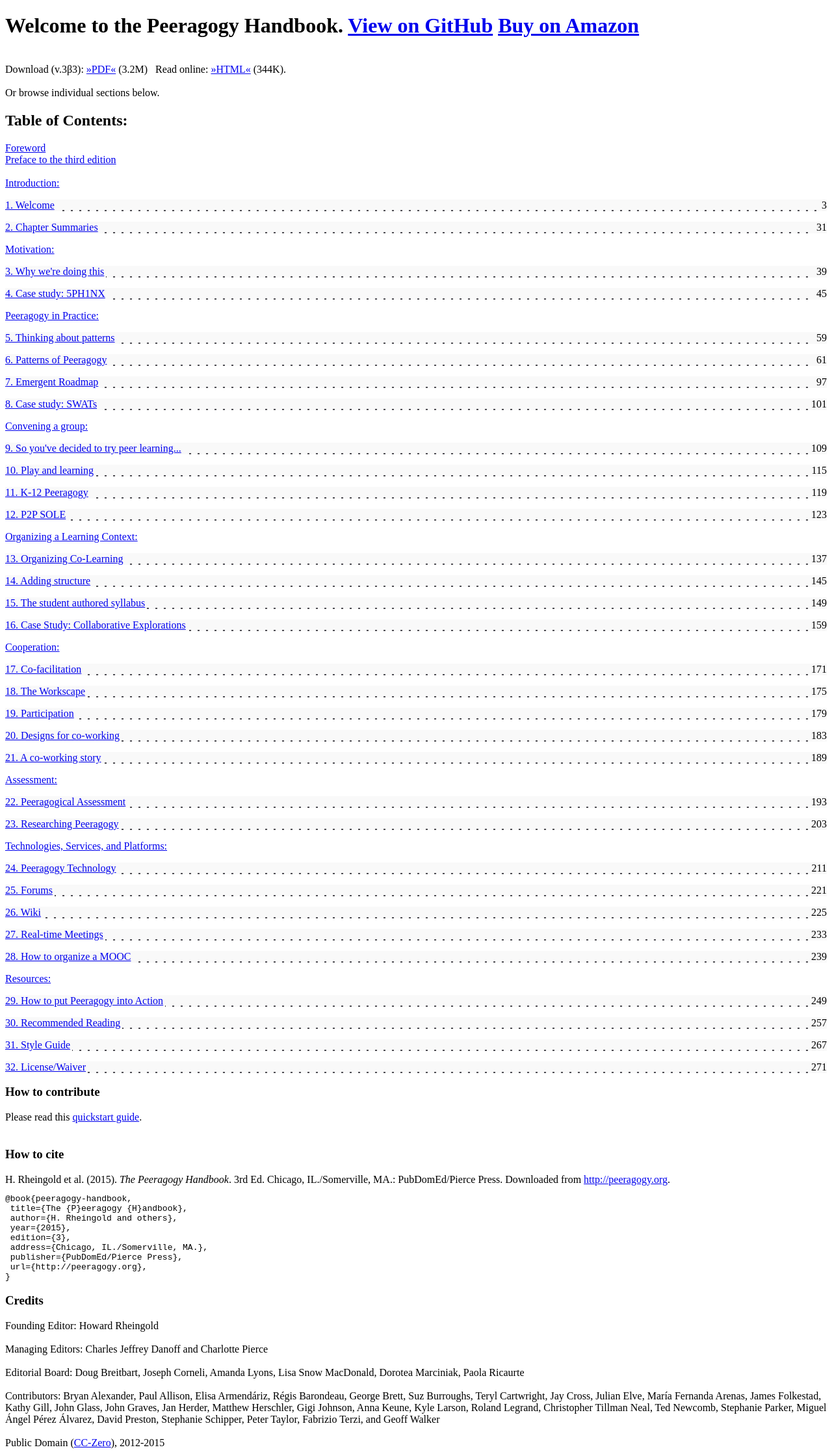
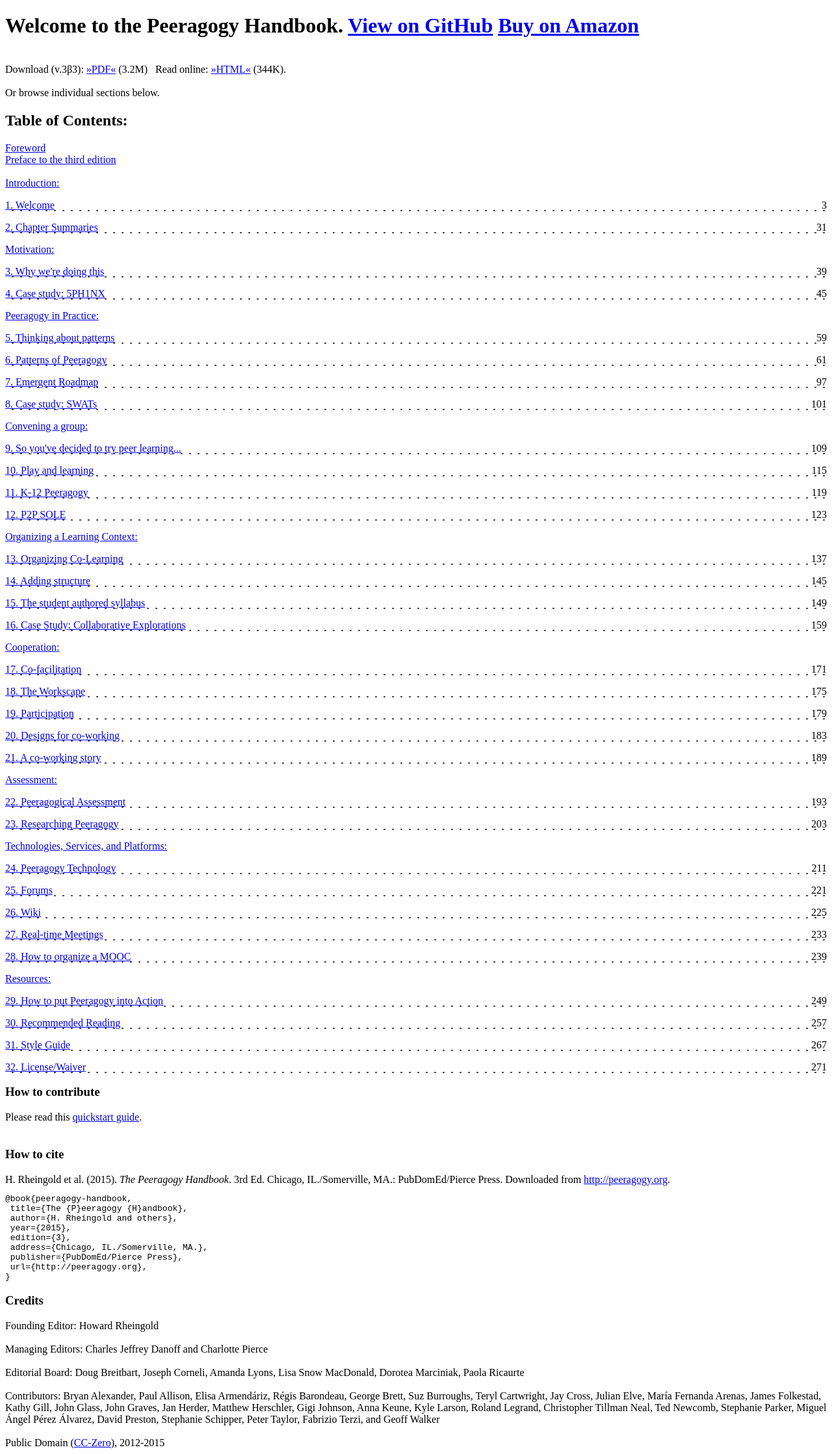
Before and after one commit to Peeragogy/Peeragogy.github.io, a Jekyll site: the page index.html, which Jekyll copies as it is, in a window 1280 px wide. Shown: the whole page at 65% size. Built offline with Jekyll 4.4.1, drawn with Linux system fonts in a browser that asks for light colours.

Commit message:
adjust inline style

```diff
--- a/index.html
+++ b/index.html
@@ -34,13 +34,11 @@
 
 <style>
 h1:before{content:''}
-dl{clear:both;width:100%;overflow:hidden;background:#f9f9f9 url("images/dot.png") repeat-x 0 1em}
-dt,dd{background:#f9f9f9;}
+dl{clear:both;width:100%;overflow:hidden;background:#ffffff url("../images/dot.png") repeat-x 0 1em}
 dt{float:left;padding-right:3px}
 dd{margin:0;float:right;padding-left:3px}
 ol{margin:0;padding:0;list-style:none}
 li ol{width:95%;padding-left:5%}
-color: #556B2F;
 </style>
 <!-- toc <div class="toc">  -->
 <ol>
```
